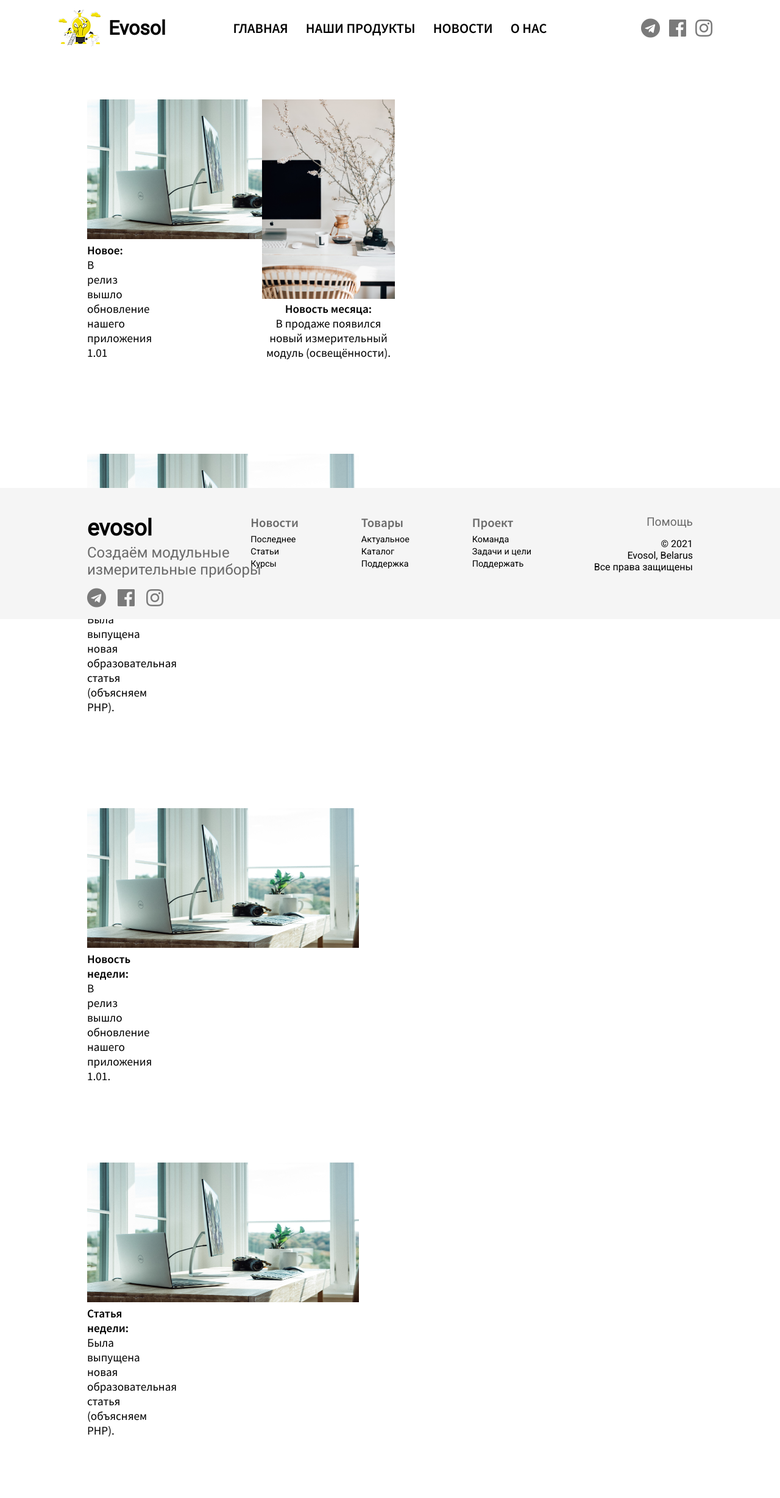
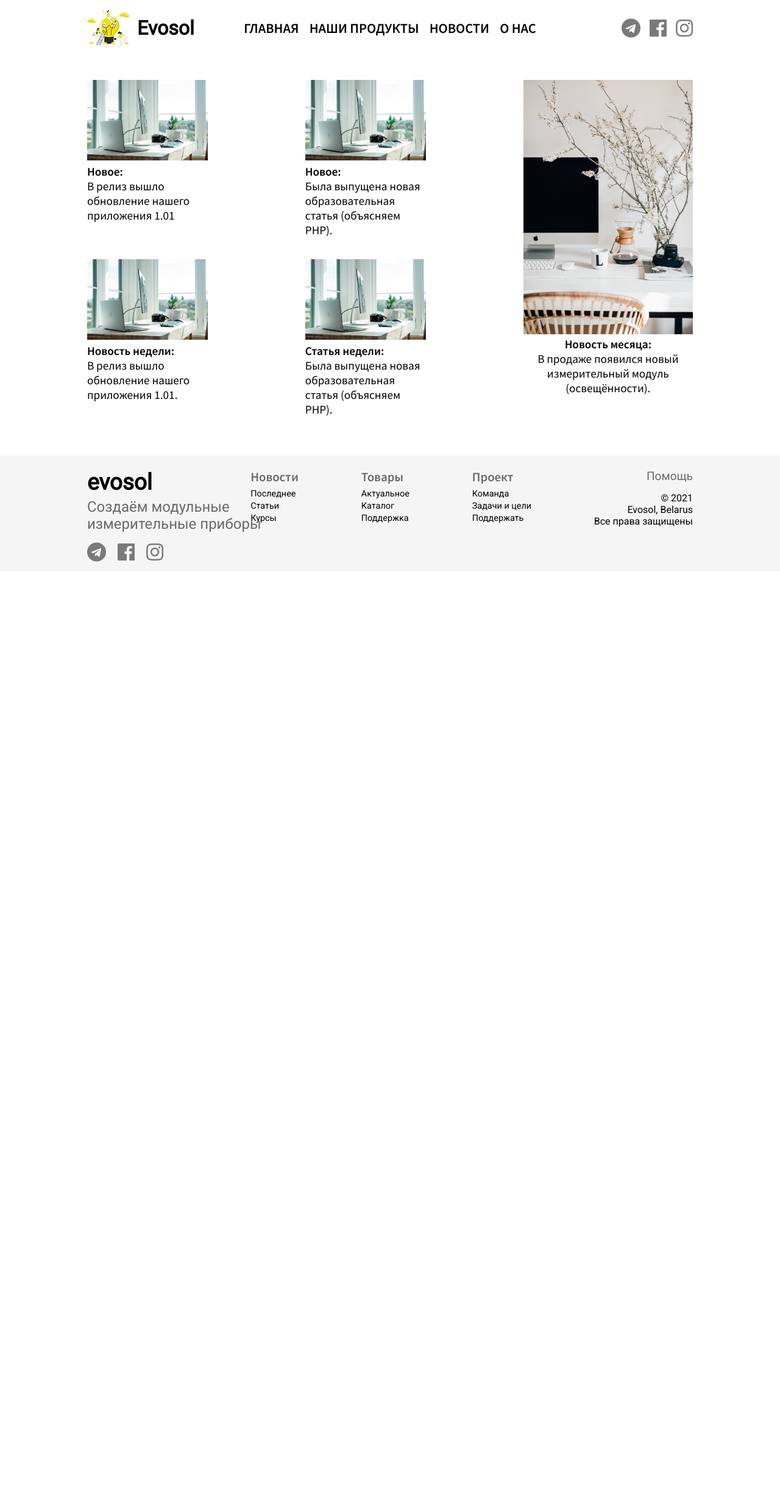
Before and after one commit to Rostik0123/Evosol, a PHP site: page / in a window 1280 px wide. Shown: the whole page at 61% size. After the commit the page ends 921 px from the top, so only its background shows below. Run offline with PHP 8.4, Linux system fonts and the light colour scheme.

Commit message:
GRID_ADDED

```diff
--- a/css/footer.css
+++ b/css/footer.css
@@ -4,11 +4,12 @@ footer {
 }
 
 .site-footer {
-    position: absolute;
+    /* position: absolute; */
     /* bottom: 0; */
-    top: 100vh;
+    /* top: 100vh; */
     /* position: relative; */
     width: 100%;
+    height: 190px;
     /*width: 1634px;*/
     /* height: 190px; */
     /* height: 17.6%; */
@@ -19,12 +20,10 @@ footer {
 .site-footer .content-footer {
     /*width: 100% ;*/
     /* height: 190px; */
-    height: 100%;
+    /* height: 100%; */
     /*position: relative;*/
     margin: 22px 143px 19px;
     /* padding: 22px 143px 19px; */
-    /*margin: 11.58% 7.45% 10%;*/
-    /* padding: 2% 7.45% 1.76%; */
     font-family: 'Roboto', sans-serif;
     display: flex;
     /*align-items: center;*/
--- a/css/header.css
+++ b/css/header.css
@@ -15,10 +15,10 @@
 }
 
 .site-header .content-header {
-    width: 85%;
-    margin: 0 auto;
-    /*padding-left: 143px;*/
-    /*padding-right: 143px;*/
+    /* width: 85%; */
+    /* margin: 0 auto; */
+    padding-left: 143px;
+    padding-right: 143px;
     display: flex;
     align-items: center;
     /*float: left;*/
@@ -84,6 +84,7 @@
 }
 
 .site-header .navigation a {
+    transition: .2s;
     text-decoration: none;
     font-family: Source Sans Pro, serif;
     font-style: normal;
@@ -92,10 +93,10 @@
     color: #000000;
 }
 
-/*.site-header .navigation a:hover {*/
-/*    color: #4b4b4b;*/
-/*    transition: .2s;*/
-/*}*/
+.site-header .navigation a:hover {
+    transition: .2s;
+    font-size: 1.45em;
+}
 
 /*-----------------------Social-----------------*/
 .site-header .social {
@@ -110,6 +111,11 @@
     transition: .2s;
 }
 
+.site-header .social a:first-child {
+    margin-right: 0;
+
+}
+
 .site-header .social a:hover {
     color: #979797;
     transition: .2s;
--- /dev/null
+++ b/css/style_temp.css
@@ -0,0 +1,110 @@
+* {
+    margin: 0;
+    padding: 0;
+}
+
+/* body {
+    min-height: 100vh;
+} */
+
+.content-content a {
+    text-decoration: none;
+    color: #000000;
+    font-family: 'Source Sans Pro', sans-serif;
+    /*font-size: 20px;*/
+    font-size: 1.2em;
+}
+
+.content-content {
+    margin-right: 143px;
+    margin-left: 143px;
+    margin-top: 100px;
+    margin-bottom: 64px;
+    height: calc(100% - 190px- 100px);
+    /* margin-bottom: 190px; */
+    /* width: 100%; */
+    display: grid;
+    grid-template-areas:
+            /* "header header header" */
+            "latest month"
+            "week month";
+            /* "footer footer footer"; */
+            /* grid-template-columns: calc(39% - 143px)  calc(39% - 143px) 22%;
+            grid-template-rows: 100px calc(50% - 95px - 50px) calc(50% - 95px - 50px) 190px; */
+    /* grid-template-columns: calc(39% - 143px)  39% calc(22% - 143px); */
+    grid-template-columns: 72% 28%;
+    grid-template-rows: 50% 50%;
+    /* grid-template-rows: calc(50% - 95px - 50px) calc(50% - 95px - 50px); */
+    grid-gap: 0;
+}
+
+.news-latest-all {
+    display: flex;
+    float: left;
+}
+
+.content-content .news-other p {
+    margin-top: 2px;
+}
+
+.content-content .news-other .new {
+    font-weight: bold;
+}
+
+.content-content .news-other .text {
+    margin-top: 5px;
+    font-family: 'Source Sans Pro', sans-serif;
+    font-weight: lighter;
+}
+
+.content-content .news-month p {
+    text-align: center;
+}
+
+.content-content .news-month .month {
+    font-weight: bold;
+    margin-top: 2px;
+}
+
+.content-content .news-month .text {
+    margin-top: 5px;
+    font-family: 'Source Sans Pro', sans-serif;
+    font-weight: lighter;
+}
+
+.news-latest {
+    margin-top: 31px;
+    margin-right: 160px;
+    grid-area: latest;
+}
+
+.news-week {
+    margin-top: 36px;
+    margin-right: 160px;
+    grid-area: week;
+}
+
+.news-month {
+    margin-top: 31px;
+    /* overflow: hidden; */
+    grid-area: month;
+}
+
+/* .site-footer { */
+    /* grid-area: footer;
+} */
+
+.news-week-all {
+    display: flex;
+    float: left;
+}
+
+.news-other img {
+    width: 100%;
+    /* height: 100%; */
+}
+
+.news-month img {
+    width: 100%;
+    /* height: 100%; */
+}
--- a/index.html
+++ b/index.html
@@ -14,7 +14,8 @@
     <link rel="stylesheet" href="https://use.fontawesome.com/releases/v5.7.1/css/all.css">
 
     <link rel="stylesheet" href="css/header.css">
-    <link rel="stylesheet" href="css/style.css">
+    <!-- <link rel="stylesheet" href="css/style.css"> -->
+    <link rel="stylesheet" href="css/style_temp.css">
     <link rel="stylesheet" href="css/footer.css">
 </head>
 
@@ -49,6 +50,7 @@
         <div class="content-content">
 
             <div class="news-other">
+                <div class="news-latest-all">
                     <div class="news-latest">
                         <img src="img/week.jpg" alt="Новость">
                         <p>
@@ -65,8 +67,10 @@
                             <a href="#" class="text">Была выпущена новая образовательная<br> статья (объясняем PHP).</a>
                         </p>
                     </div>
+                </div>
 
-                <div class="news-latest">
+                <div class="news-week-all">
+                    <div class="news-week">
                         <img src="img/week.jpg" alt="Новость">
                         <p>
                             <a href="#" class="new">Новость недели:</a>
@@ -74,7 +78,7 @@
                             <a href="#" class="text">В релиз вышло обновление нашего<br> приложения 1.01.</a>
                         </p>
                     </div>
-                <div class="news-latest">
+                    <div class="news-week">
                         <img src="img/week.jpg" alt="Новость">
                         <p>
                             <a href="#" class="new">Статья недели:</a>
@@ -82,6 +86,8 @@
                             <a href="#" class="text">Была выпущена новая образовательная<br> статья (объясняем PHP).</a>
                         </p>
                     </div>
+                </div>
+
             </div>
 
             <div class="news-month">
```
Lines whose indentation alone changed are shown as unchanged.
